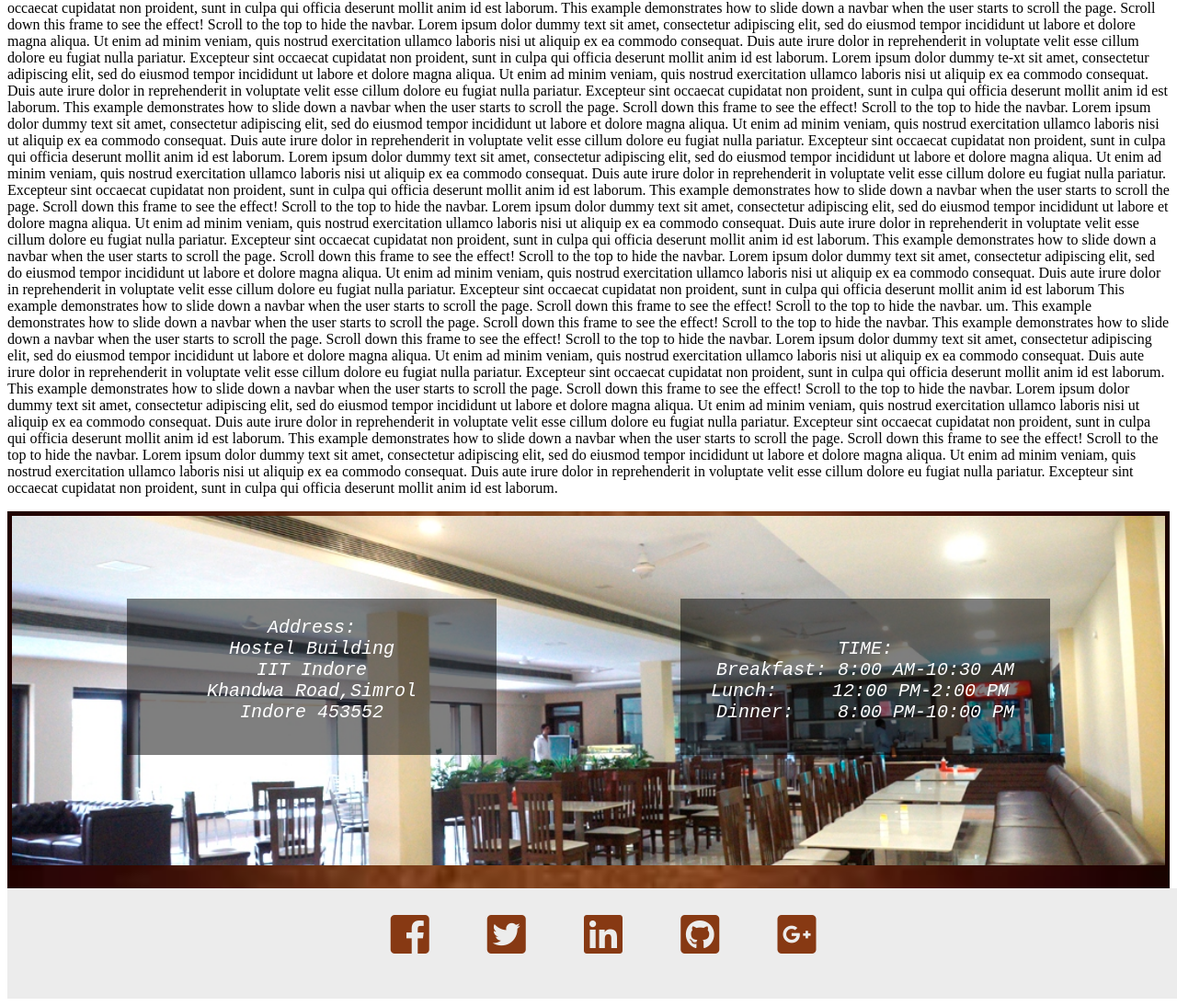
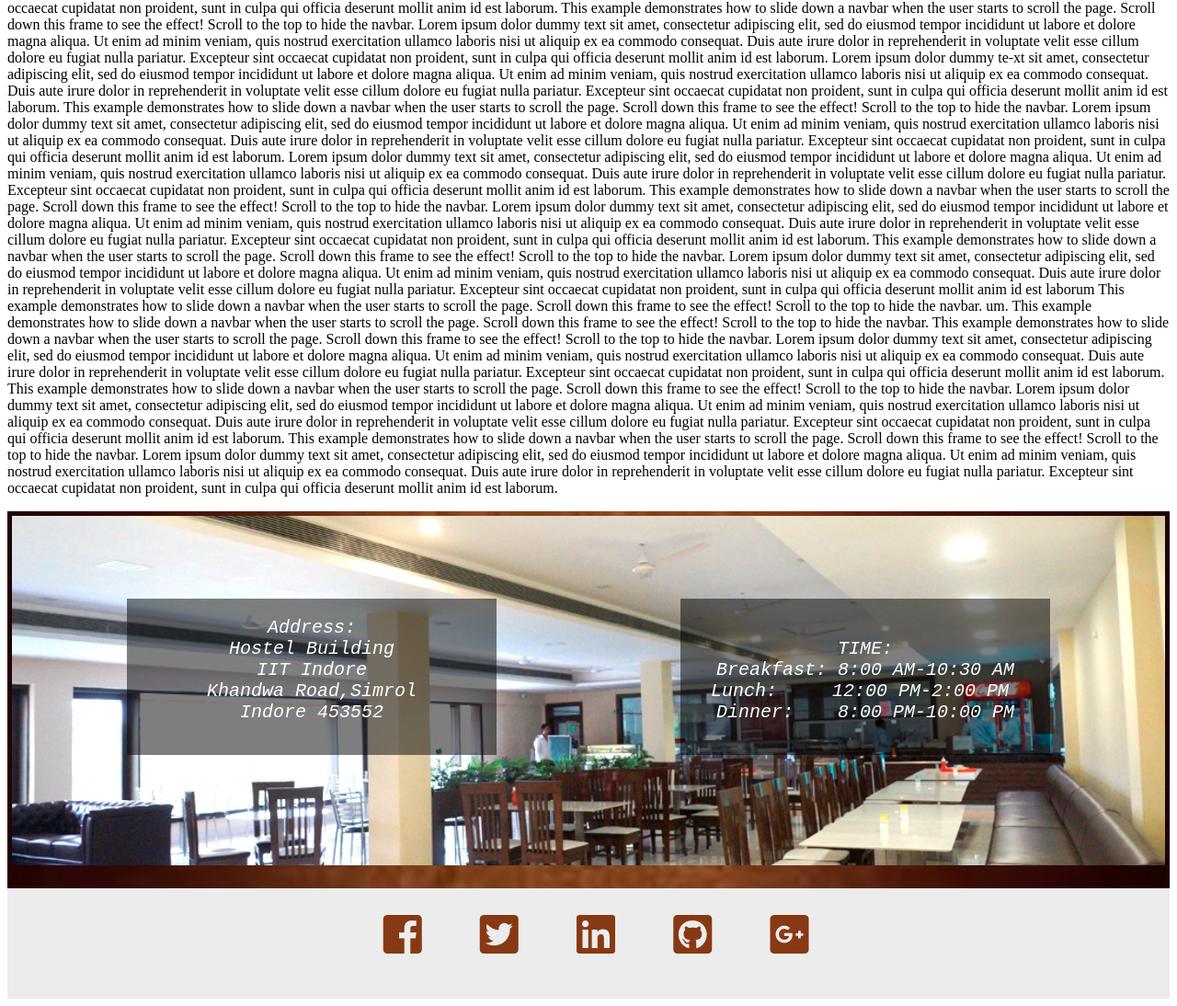
Before and after one commit to megha6167/managing-mess, a plain HTML site: page NEW/index.html in a window 1280 px wide. Shown: the part 842-1936 px from the top of the page at 92% size. Drawn offline with Linux system fonts and the light colour scheme.

Commit message:
some more

```diff
--- a/NEW/css/styles.css
+++ b/NEW/css/styles.css
@@ -408,7 +408,7 @@ a{
 	/*follow us links start*/
 footer{
 	background-color: rgb(236,236,236);
-	width: 100vw;
+	width: 100%;
 	height: 15vh;
 }
 .follow-us{
@@ -424,10 +424,12 @@ footer{
 .elements-footer{
 	padding: 0.5vw;
 	display: inline;
+margin-left: 0;
 }
 .elements-footer i{
 	size: 6vh;
 	padding: 2vw;
+
 }
 
 	/*follow us links end*/
```
